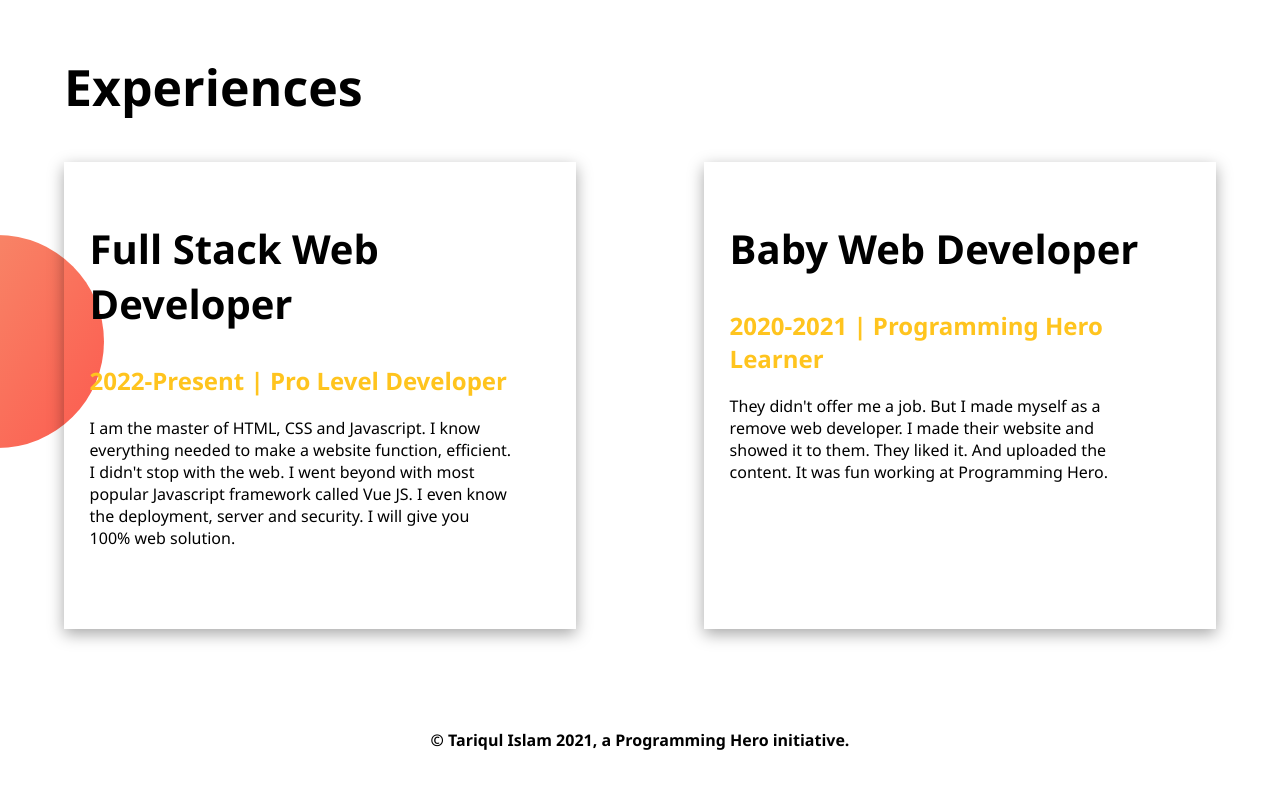
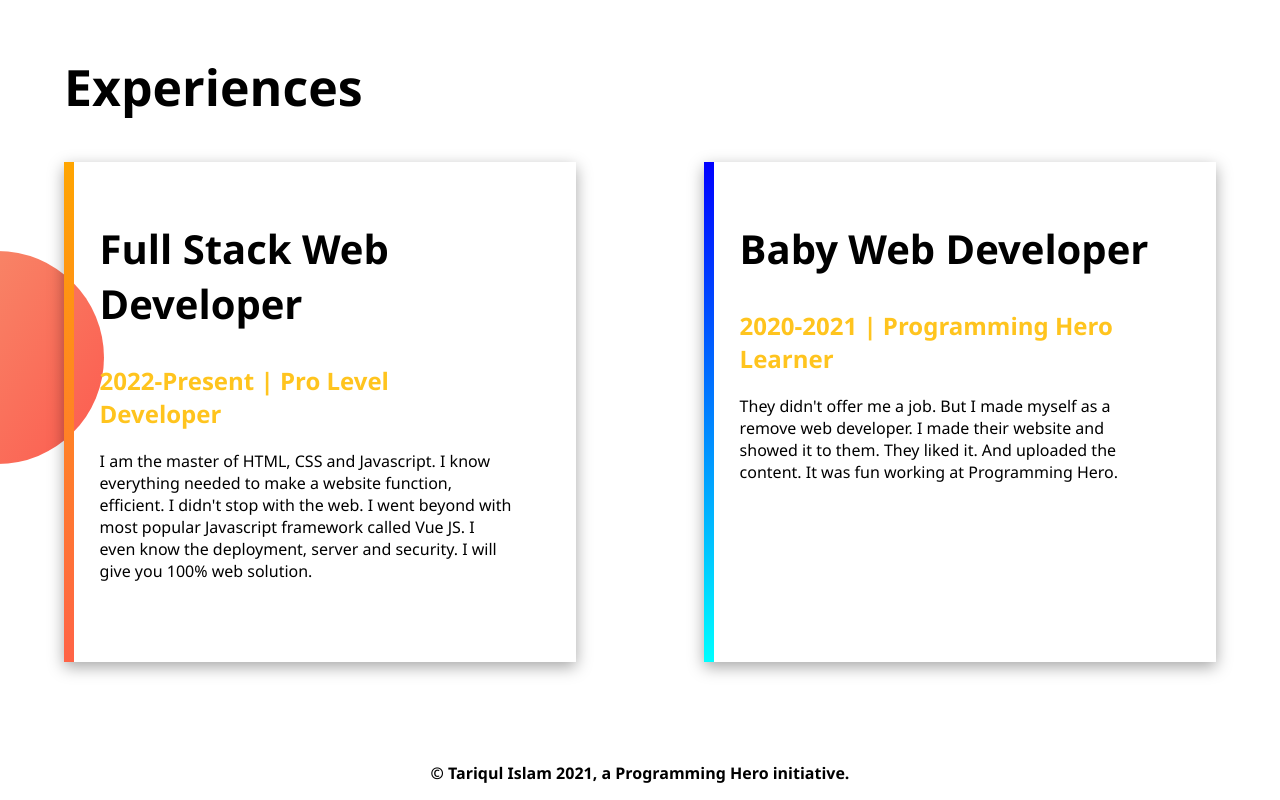
Before and after one commit to tariqulislam29/first-portfolio, a plain HTML site: page index.html in a window 1280 px wide. Shown: the part 1208-2008 px from the top of the page. Before the commit the page ends 1975 px from the top, so only its background shows below. Drawn offline with Linux system fonts and the light colour scheme.

Commit message:
Project Done

```diff
--- a/style.css
+++ b/style.css
@@ -97,6 +97,20 @@ body{
 .experiences-item .item h2{
     color:#FFC41E;
 }
+
+.experiences-item .item1{
+    border-image: linear-gradient(orange, tomato) ;
+    border-image-slice: 1;
+    border-left: 10px solid;
+}
+.experiences-item .item2{
+    border-image: linear-gradient(blue, cyan) ;
+    border-image-slice: 1;
+    border-left: 10px solid;
+}
+
+
+
 footer{
 
     text-align: center;
```
